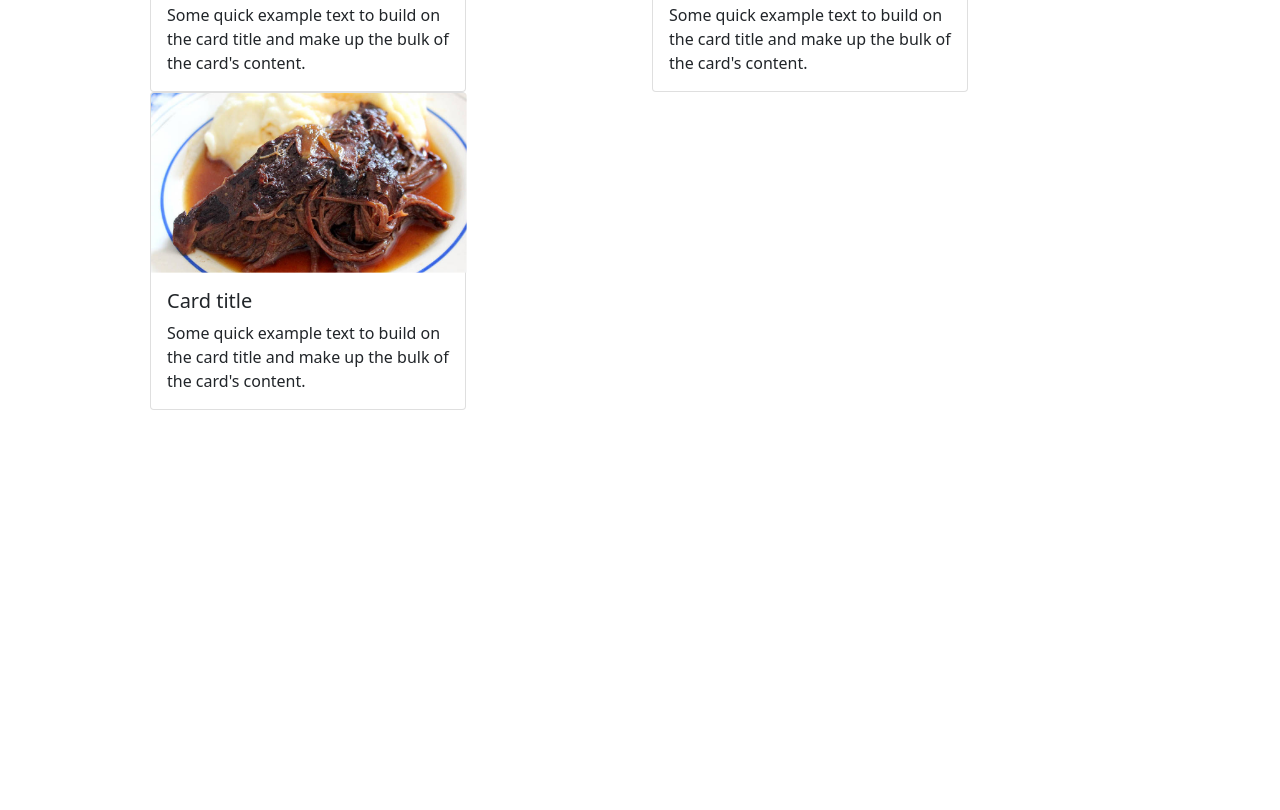
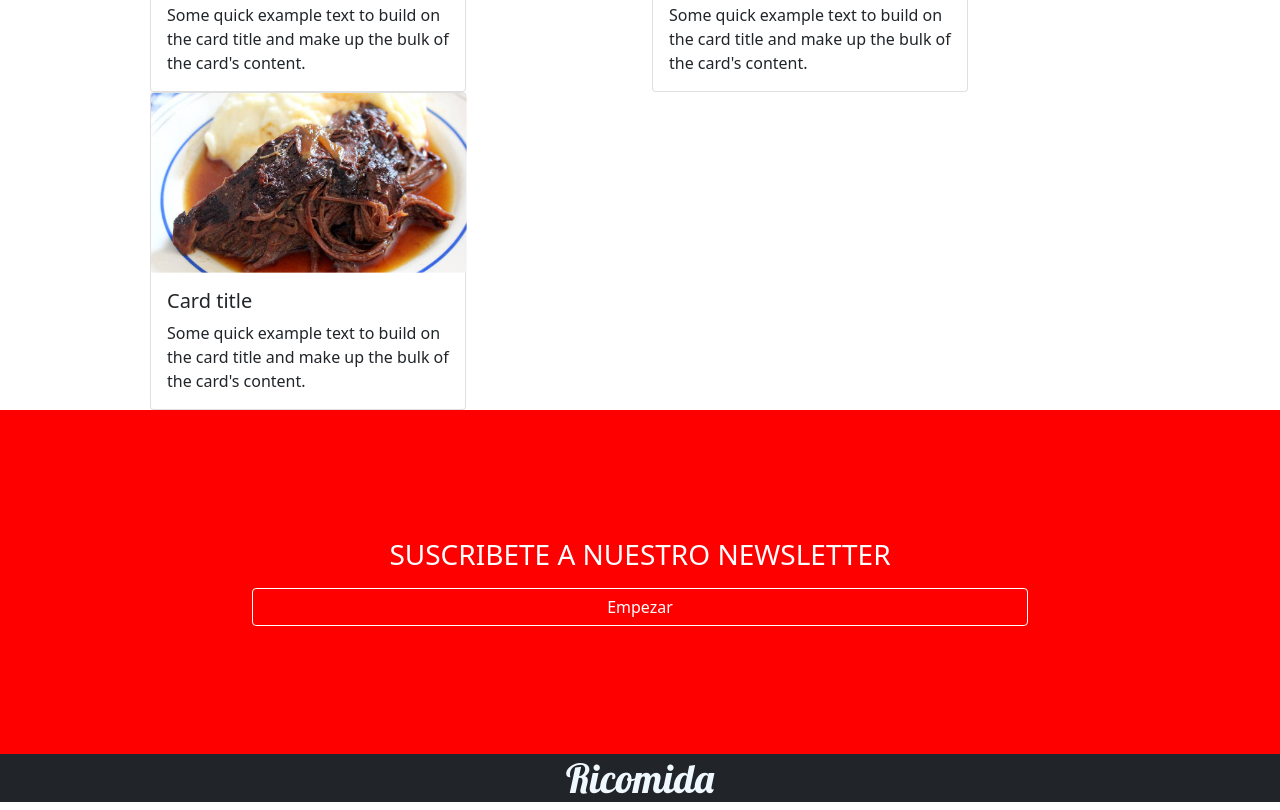
Before and after one commit to ClaudioQD/ricomida, a plain HTML site: page index.html in a window 1280 px wide. Shown: the part 2057-2867 px from the top of the page. Before the commit the page ends 2467 px from the top, so only its background shows below. Drawn offline with nearby package versions, Linux system fonts and the light colour scheme.

Commit message:
terminado

```diff
--- a/index.html
+++ b/index.html
@@ -29,6 +29,7 @@
 
     <nav class="navbar navbar-dark bg-dark">
         <!-- Navbar content -->
+
         <div>
             <h1 style="color: aliceblue; font-family: Lobster, Regular; margin-top: 7px; margin-left: 150px;">Ricomida
             </h1>
@@ -260,8 +261,37 @@
     </section>
 
 
+<section style="background-color: red;">
 
 
+
+   <div class="container-fluid" style="align-items: center;">
+
+
+    <div class="d-grid gap-2" >
+        <br>
+        <br>
+        <br>
+        <br>
+        <br>
+
+
+        <h3 style="text-align: center; color: white;">SUSCRIBETE A NUESTRO NEWSLETTER</h3>
+        <button class="btn btn-primary" type="button" style="align-items: center; color: white; background-color: red; border-color: white; margin-left: 15rem; margin-right: 15rem;">Empezar</button>
+        <br>
+        <br>
+        <br>
+        <br>
+        <br>
+
+
+      </div>
+    </div>
+</section>
+<footer class="bg-dark">
+    <h1 style="color: aliceblue; font-family: Lobster, Regular; text-align: center;">Ricomida
+    </h1>
+</footer>
 
 
 
```
